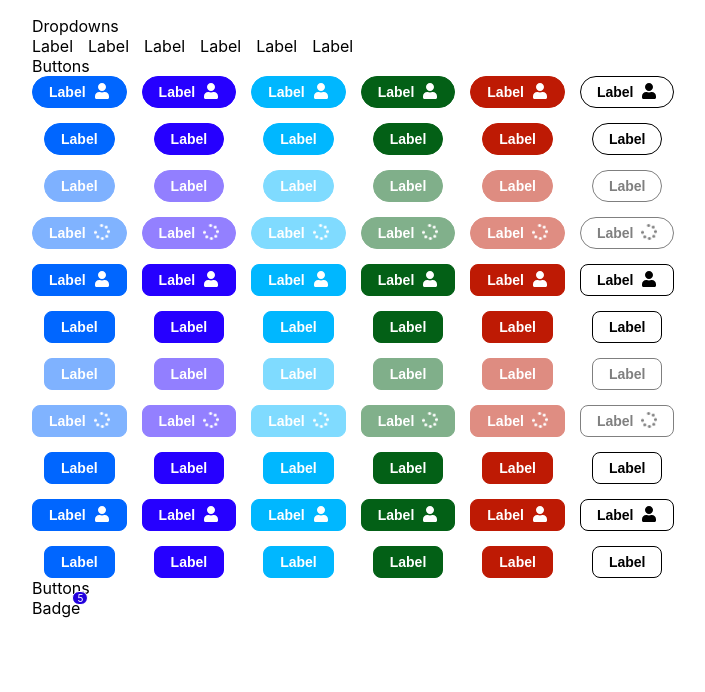
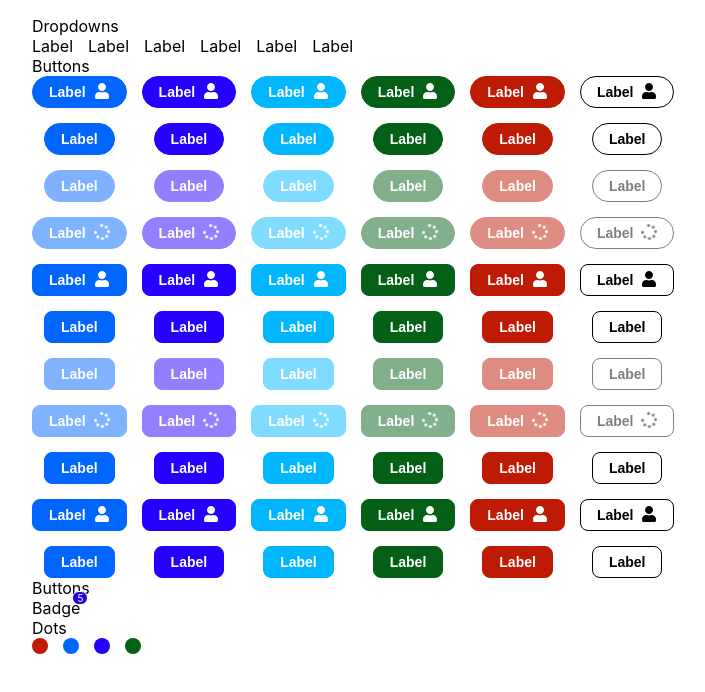
Before and after one commit to jrposada/react-pan-ui, a React (Create React App) app: page / in a window 1280 px wide. Shown: the top 692 px of the page, without its empty margins (0-705 px from the left). Built offline with nearby package versions, Linux system fonts and the light colour scheme.

Commit message:
Dot component.

```diff
--- /dev/null
+++ b/src/components/dots.tsx
@@ -0,0 +1,17 @@
+import Dot from 'lib/dot/dot'
+
+function Dots() {
+  return (
+    <>
+      Dots
+      <div style={{ display: 'flex', gap: '15px' }}>
+        <Dot size={16} color="danger" />
+        <Dot size={16} color="primary" />
+        <Dot size={16} color="secondary" />
+        <Dot size={16} color="success" />
+      </div>
+    </>
+  )
+}
+
+export default Dots
--- /dev/null
+++ b/src/lib/dot/dot.tsx
@@ -0,0 +1,38 @@
+import { useMemo } from 'react'
+
+type DotColor = 'primary' | 'secondary' | 'danger' | 'success'
+
+interface DotProps {
+  size: number
+  color: DotColor | string
+}
+
+function Dot({ size, color }: DotProps) {
+  const radius = size / 2
+
+  const cssColor = useMemo(() => {
+    switch (color) {
+      case 'danger':
+      case 'primary':
+      case 'secondary':
+      case 'success':
+        return `var(--pan-ui-palette-${color})`
+      default:
+        return color
+    }
+  }, [color])
+
+  return (
+    <div
+      style={{
+        borderRadius: radius,
+        height: size,
+        width: size,
+        backgroundColor: cssColor,
+      }}
+    />
+  )
+}
+
+export default Dot
+export type { DotColor, DotProps }
--- a/src/main-layout/pages/examples-page.tsx
+++ b/src/main-layout/pages/examples-page.tsx
@@ -1,5 +1,6 @@
 import Badges from 'components/badges'
 import Buttons from 'components/buttons'
+import Dots from 'components/dots'
 import Dropdowns from 'components/dropdowns'
 
 function ExamplesPage() {
@@ -8,6 +9,7 @@ function ExamplesPage() {
       <Dropdowns />
       <Buttons />
       <Badges />
+      <Dots />
     </div>
   )
 }
```
